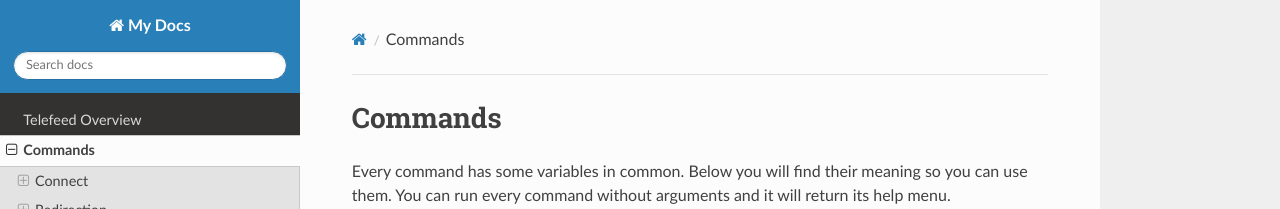
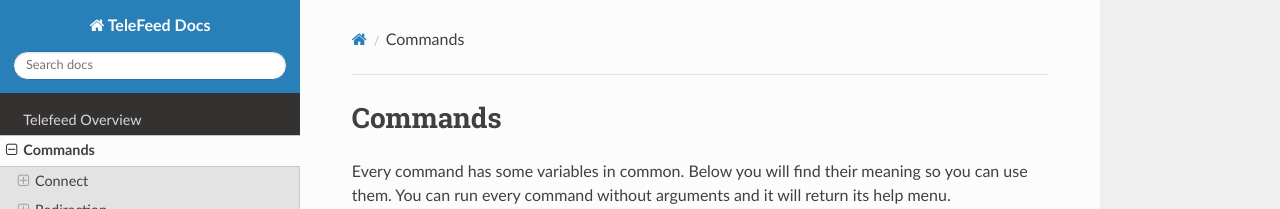
Before and after one commit to PSYR3X/telefeed_docs, an MkDocs documentation site: the page built from docs/commands.md, in a window 1280 px wide. Shown: the top 209 px of the page. Built offline with MkDocs 1.6.1, drawn with Linux system fonts in a browser that asks for light colours; nearby versions of some CDN libraries; some of the changed text lies outside the part shown.

Commit message:
Adding style

```diff
--- /dev/null
+++ b/docs/extra.css
@@ -0,0 +1,3 @@
+pre code{
+  color: black !important;
+}
--- a/mkdocs.yml
+++ b/mkdocs.yml
@@ -1,3 +1,6 @@
-site_name: My Docs
+site_name: TeleFeed Docs
 theme:
   name: readthedocs
+  highlightjs: false
+
+extra_css: [extra.css]
```
